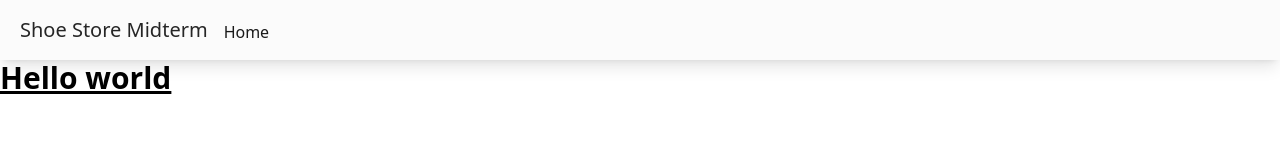
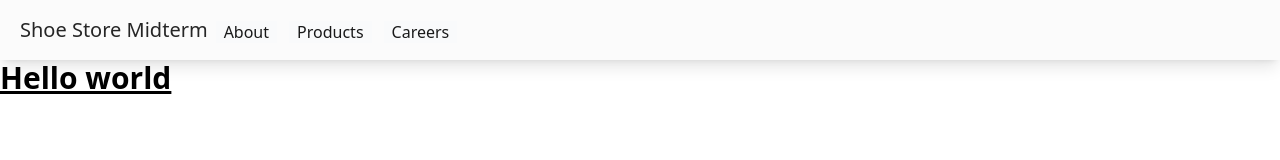
Before and after one commit to conniebean/midterm, a website: page index.html in a window 1280 px wide. Drawn offline with nearby package versions, Linux system fonts and the light colour scheme.

Commit message:
amend commit

```diff
--- a/index.html
+++ b/index.html
@@ -9,24 +9,42 @@
     <nav
   class="relative flex w-full flex-nowrap items-center justify-between bg-[#FBFBFB] py-2 text-neutral-500 shadow-lg hover:text-neutral-700 focus:text-neutral-700 dark:bg-neutral-600 lg:flex-wrap lg:justify-start lg:py-4"
   >
-  <div class="flex w-full flex-wrap items-center justify-between px-3">
+  <div class="flex w-full flex-wrap items-end justify-between px-3">
     <div class="ml-2">
       <a class="text-xl text-neutral-800 dark:text-neutral-200" href="#"
         >Shoe Store Midterm</a
       >
     </div>
     <div
-      class="!visible mt-2 hidden flex-grow basis-[100%] items-center lg:mt-0 lg:!flex lg:basis-auto"
+      class="!visible mt-2 hidden flex-grow basis-[100%] items-end lg:mt-0 lg:!flex lg:basis-auto"
     >
       <ul
         class="list-style-none mr-auto flex flex-col pl-0 lg:mt-1 lg:flex-row">
         <li
           class="my-4 pl-2 lg:my-0 lg:pl-2 lg:pr-1">
           <a
-            class="active disabled:text-black/30 lg:px-2 [&.active]:text-black/90 dark:[&.active]:text-neutral-400"
+            class="active bg-gray-50 lg:px-2 [&.active]:text-black/90 dark:[&.active]:text-neutral-400"
             aria-current="page"
             href="#"
-            >Home</a
+            >About</a
+          >
+        </li>
+        <li
+          class="my-4 pl-2 lg:my-0 lg:pl-2 lg:pr-1">
+          <a
+            class="active bg-gray-50 lg:px-2 [&.active]:text-black/90 dark:[&.active]:text-neutral-400"
+            aria-current="page"
+            href="#"
+            >Products</a
+          >
+        </li>
+        <li
+          class="my-4 pl-2 lg:my-0 lg:pl-2 lg:pr-1">
+          <a
+            class="active bg-gray-50 lg:px-2 [&.active]:text-black/90 dark:[&.active]:text-neutral-400"
+            aria-current="page"
+            href="#"
+            >Careers</a
           >
         </li>
       </ul>
```
